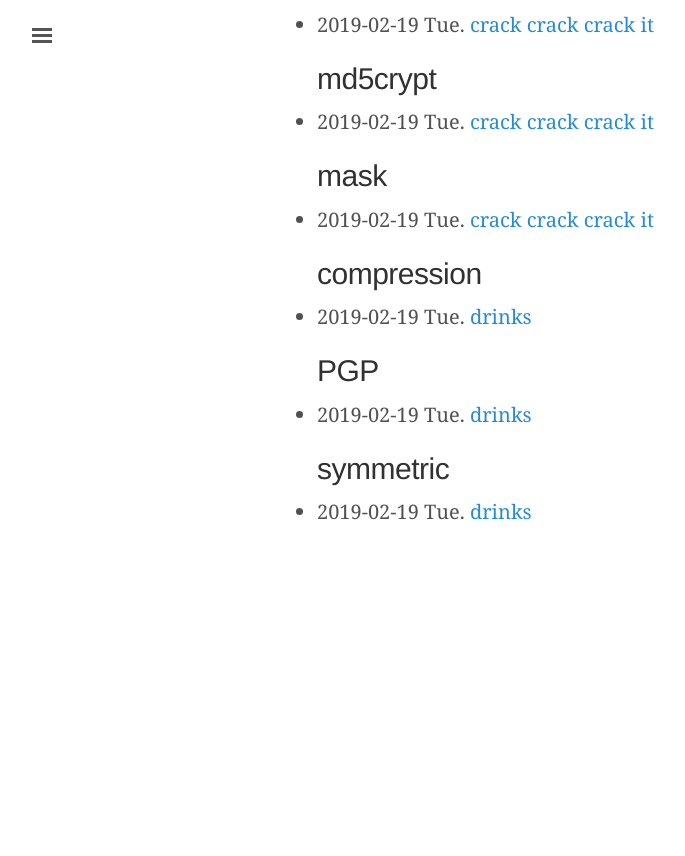
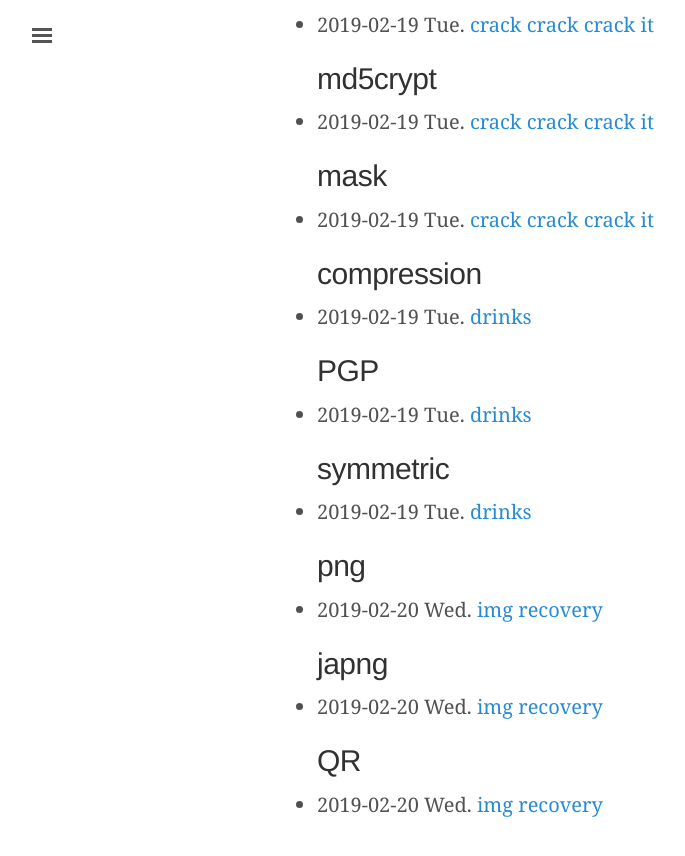
Before and after one commit to JisoonPark/writeup, a Jekyll site: the page built from page/2.tag.html, in a window 1280 px wide and 900 px high, scrolled down 1377 px. Shown: the top 856 px of the window, without its empty margins (3-688 px from the left). Built offline with Jekyll 4.4.1, drawn with Linux system fonts in a browser that asks for light colours; nearby versions of some CDN libraries; some web fonts are replaced; library files that are not in the unit come from our copies; before the commit the page ends 1984 px from its top, so only the background shows below that.

Commit message:
Update 2019-02-20-img_recovery.md

```diff
--- a/_posts/2019-02-20-img_recovery.md
+++ b/_posts/2019-02-20-img_recovery.md
@@ -3,7 +3,7 @@ layout: post
 title: img recovery
 category: Forensic
 rpath: /resource/img_recovery
-tag: []
+tag: [png, japng, QR]
 ---
 
 **Category:** Forensic
```
